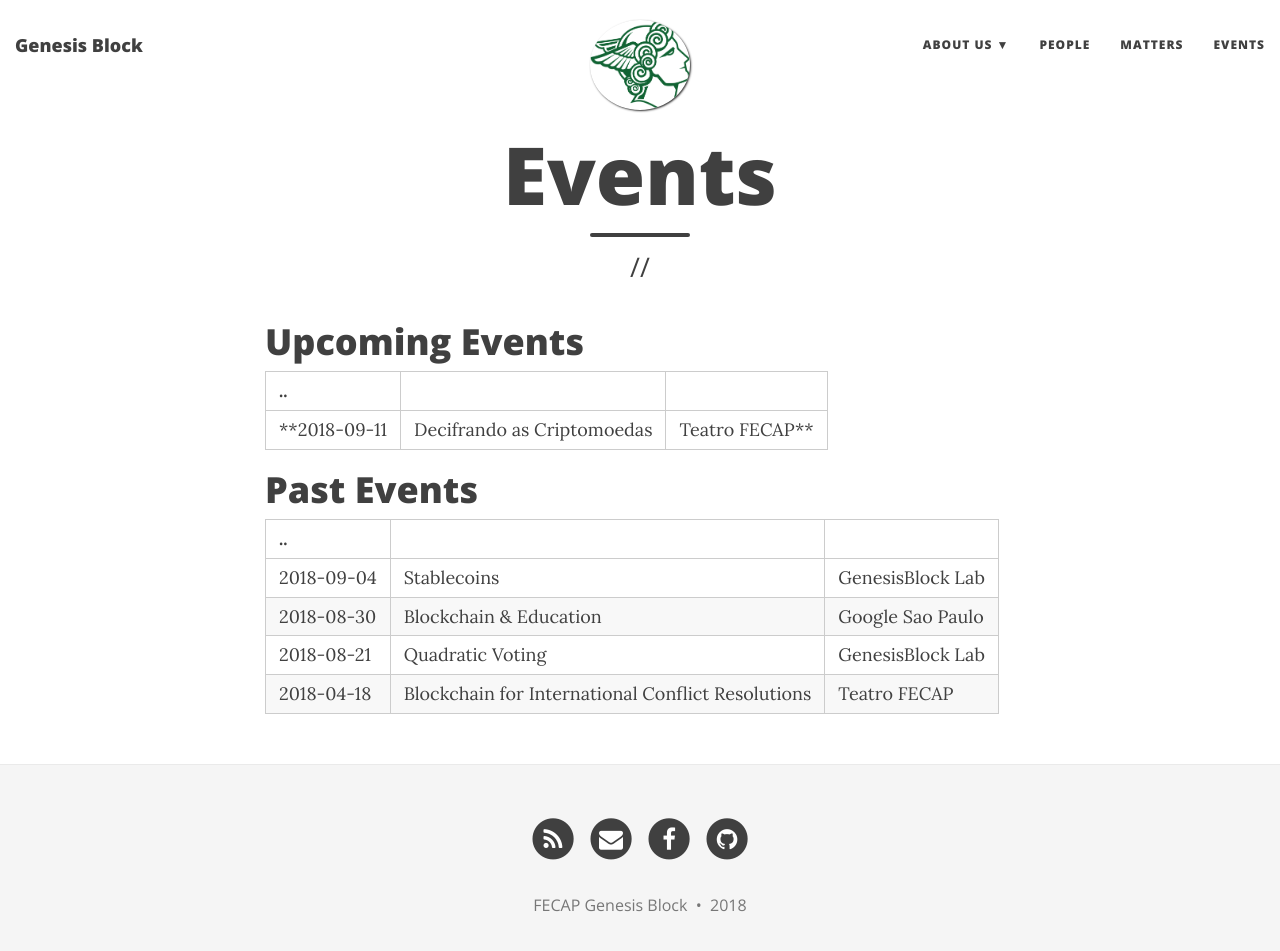
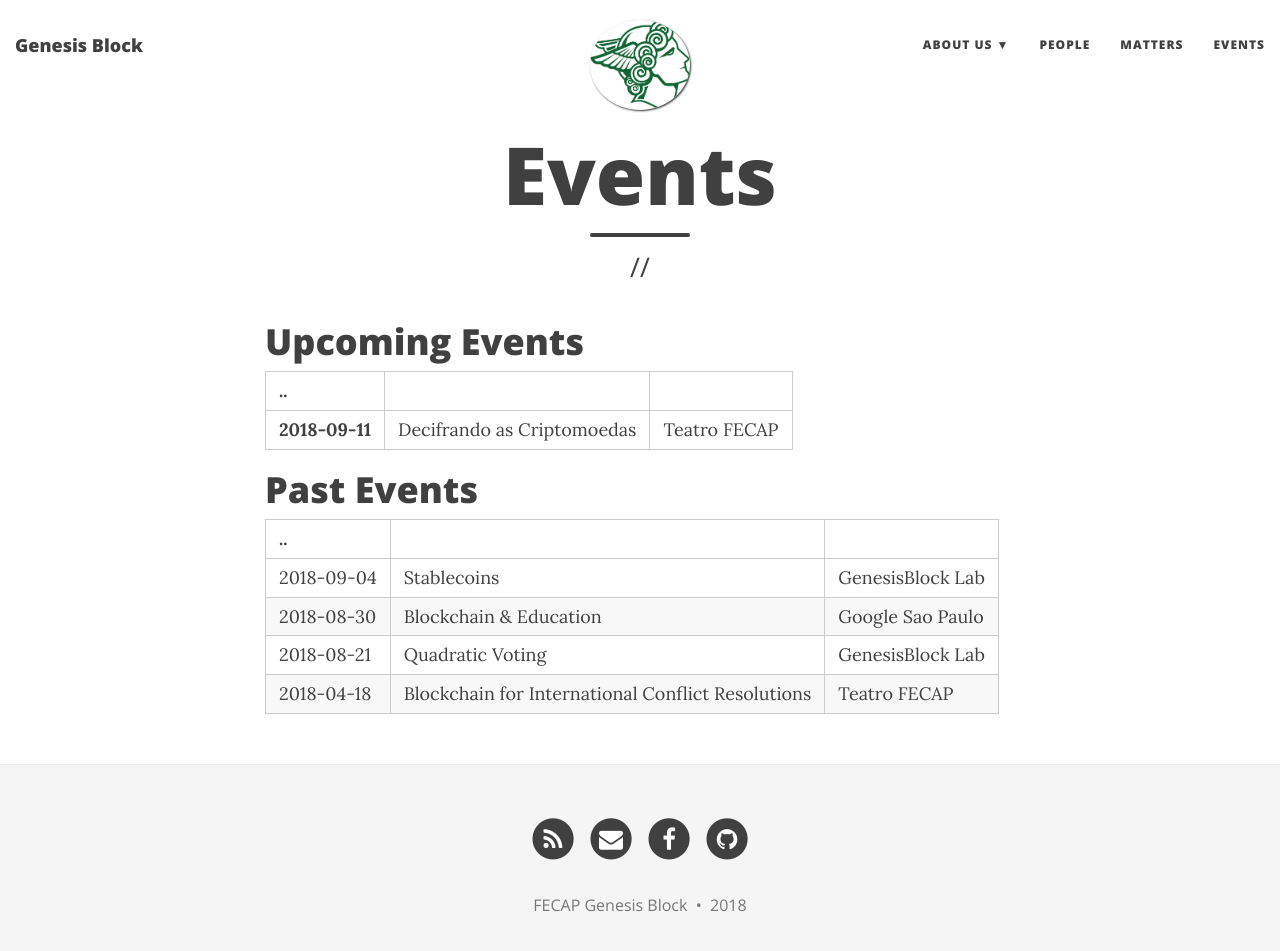
Before and after one commit to fecap/GenesisBlock, a Jekyll site: the page built from _pages/events.md, in a window 1280 px wide and 967 px high. Shown: the top 951 px of the window. Built offline with Jekyll 4.4.1, drawn with Linux system fonts in a browser that asks for light colours; nearby versions of some CDN libraries.

```diff
--- a/_pages/events.md
+++ b/_pages/events.md
@@ -9,7 +9,7 @@ permalink: /events/
 
 ..|
 ----- | ----- | ----- |
-**2018-09-11 | Decifrando as Criptomoedas | Teatro FECAP**
+**2018-09-11** | Decifrando as Criptomoedas | Teatro FECAP
 
 # Past Events
 
```
